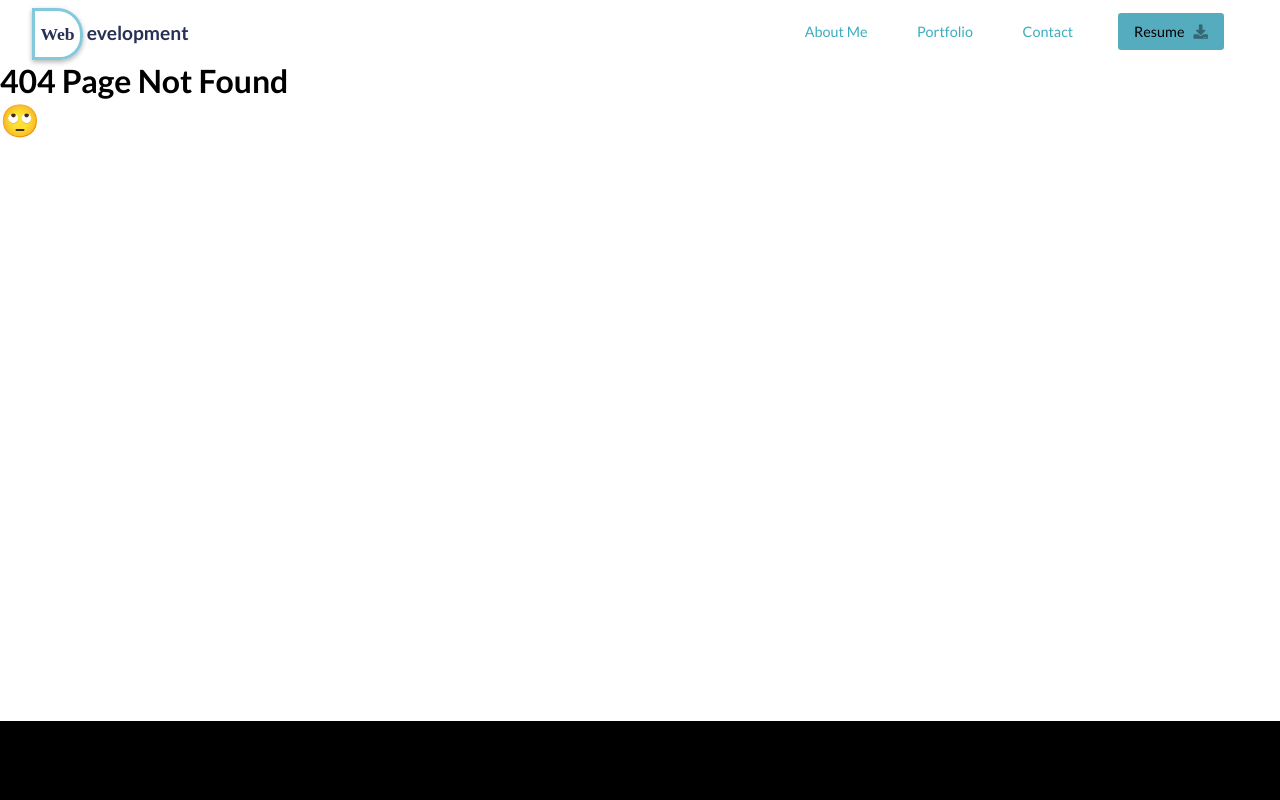
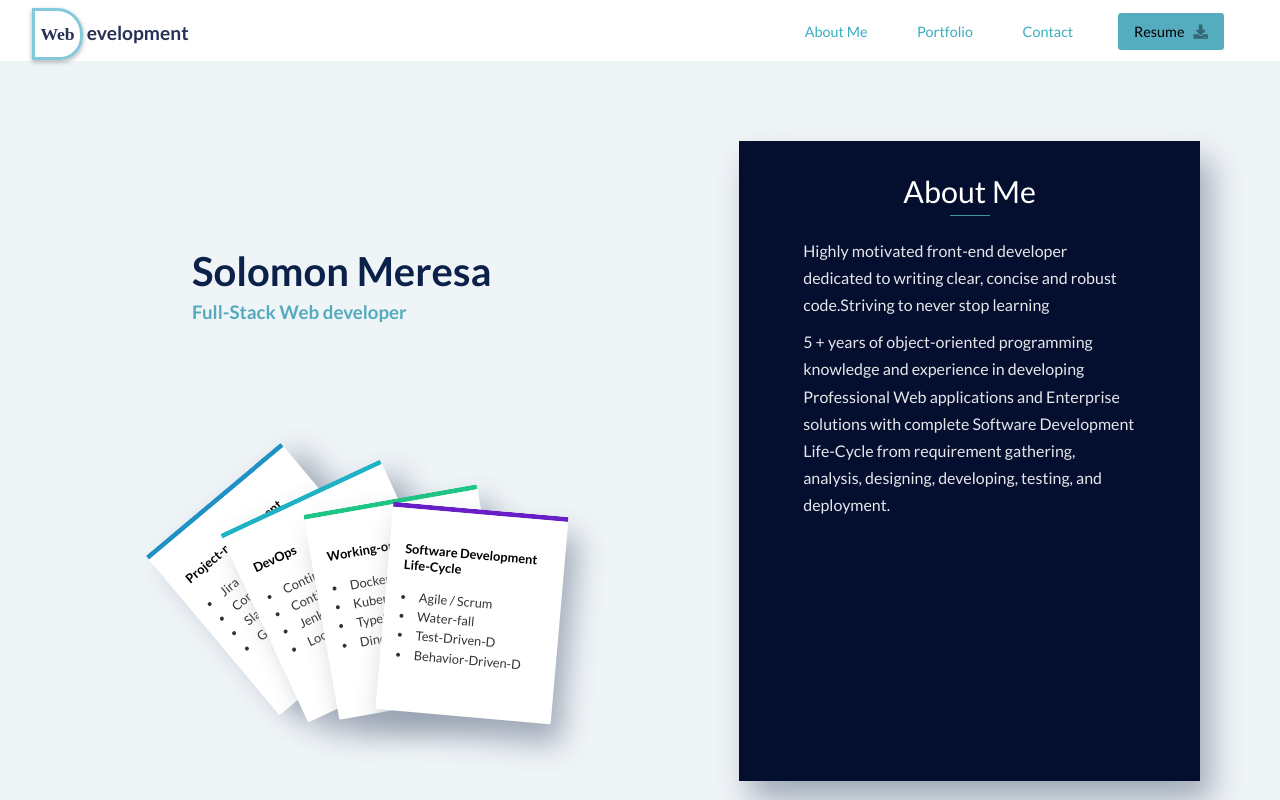
Before and after one commit to solomonalem/reactpo, a React (Create React App) app: page / in a window 1280 px wide. Before the commit this address had no page. Shown: the top 800 px of the page. Built offline with nearby package versions, Linux system fonts and the light colour scheme; a web font is replaced by a local one.

Commit message:
merges develop with burger menu

```diff
--- a/src/App.js
+++ b/src/App.js
@@ -25,8 +25,8 @@
       <main>
         <div>
         <Switch>
+              <Route exact path="/" component={About} />
               <Route exact path="/work" component={Portfolio} />
-              <Route exact path="/about" component={About} />
               <Route exact path="/contact" component={Contact} />
               <Route exact path="/resume" component={Resume} />
               <Route component={NoMatch} />
```
Also changed, not shown: 1 other file (tests, documents, lock files or other folders).
